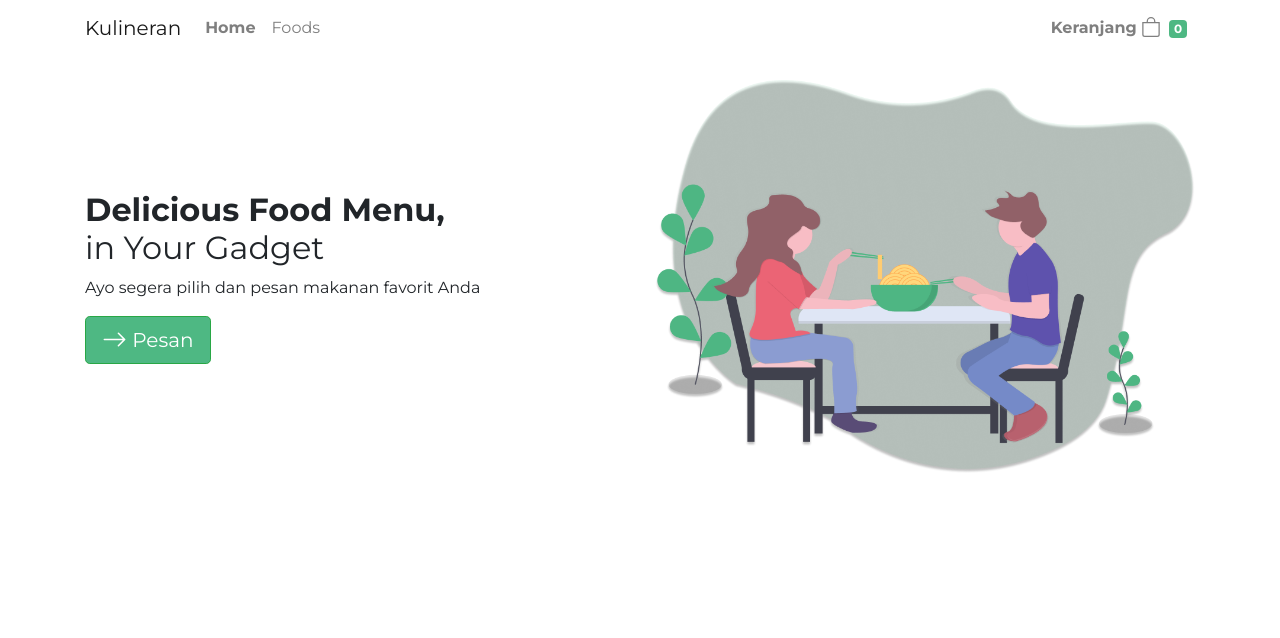
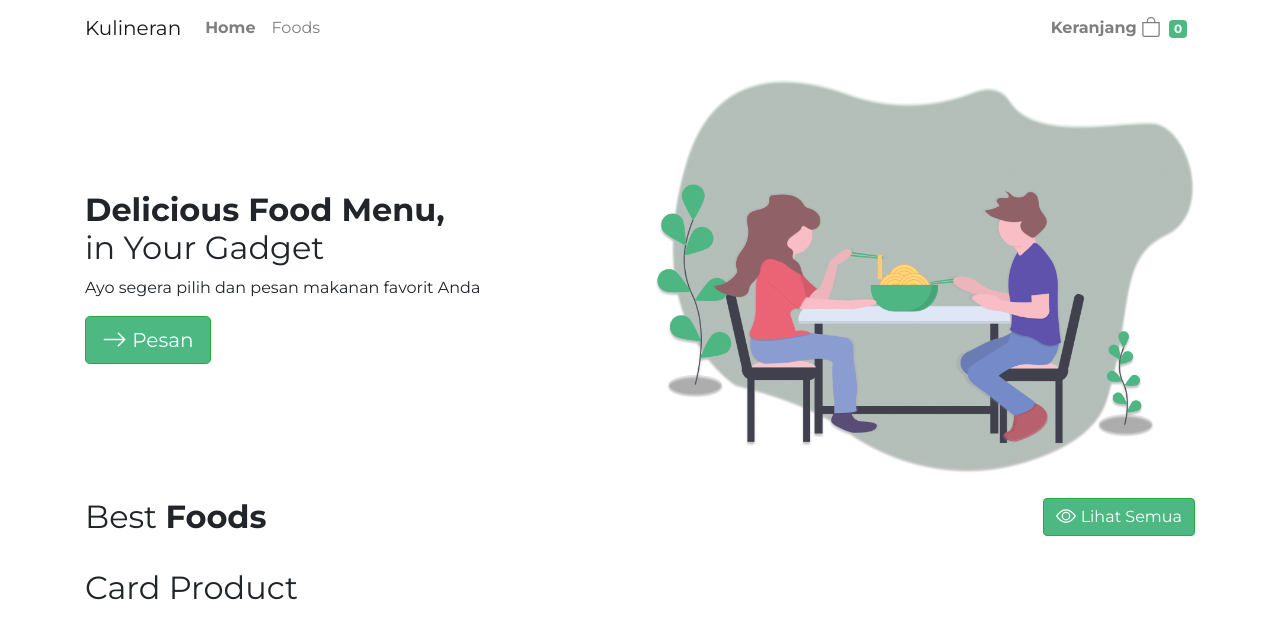
Before and after one commit to ariefeko/vue-kuliner, a Vue app: page / in a window 1280 px wide. Shown: the top 638 px of the page. Built offline with nearby package versions, Linux system fonts and the light colour scheme.

Commit message:
add cardproduct

```diff
--- /dev/null
+++ b/src/components/CardProduct.vue
@@ -0,0 +1,11 @@
+<template>
+  <h2>Card Product</h2>
+</template>
+
+<script>
+export default {
+  name: "CardProduct",
+};
+</script>
+
+<style></style>
--- a/src/views/Home.vue
+++ b/src/views/Home.vue
@@ -3,6 +3,22 @@
     <Navbar />
     <div class="container">
       <Hero />
+      <div class="row mt-4">
+        <div class="col">
+          <h2>Best <strong>Foods</strong></h2>
+        </div>
+        <div class="col">
+          <router-link to="/foods" class="btn btn-success float-right"
+            ><b-icon-eye></b-icon-eye> Lihat Semua</router-link
+          >
+        </div>
+      </div>
+
+      <div class="row mb-3">
+        <div class="col-md-4 mt-4">
+          <CardProduct />
+        </div>
+      </div>
     </div>
   </div>
 </template>
@@ -11,12 +27,14 @@
 // @ is an alias to /src
 import Navbar from "@/components/Navbar.vue";
 import Hero from "@/components/Hero.vue";
+import CardProduct from "@/components/CardProduct.vue";
 
 export default {
   name: "Home",
   components: {
     Navbar,
     Hero,
+    CardProduct,
   },
 };
 </script>
```
